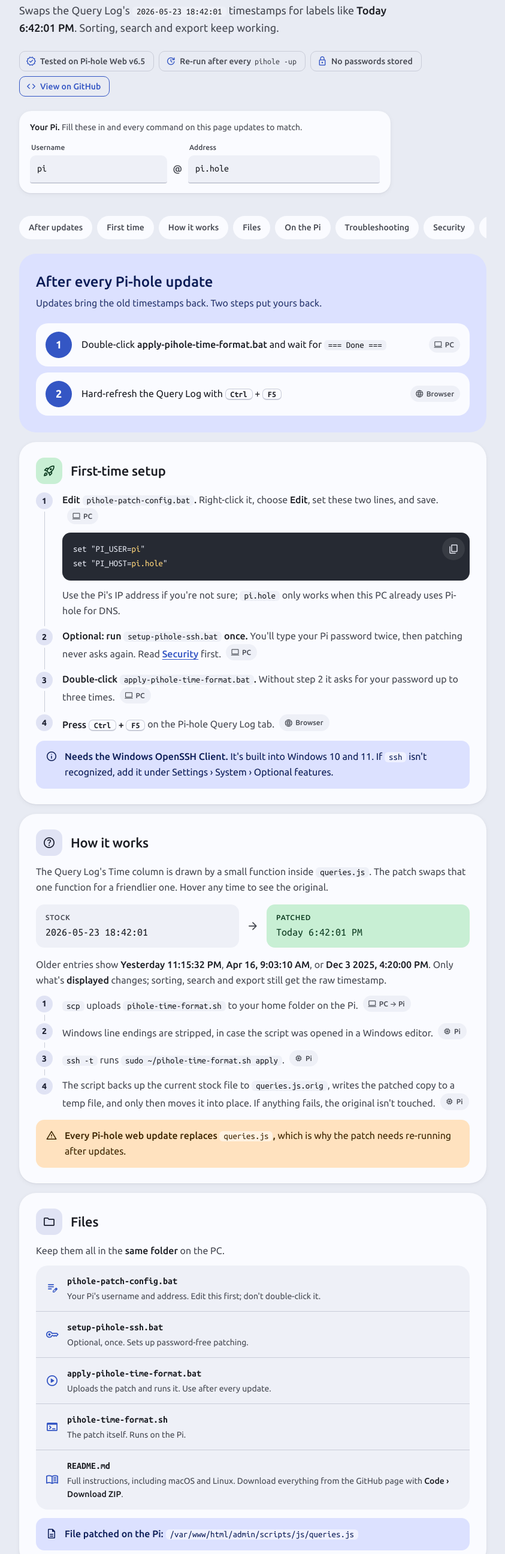
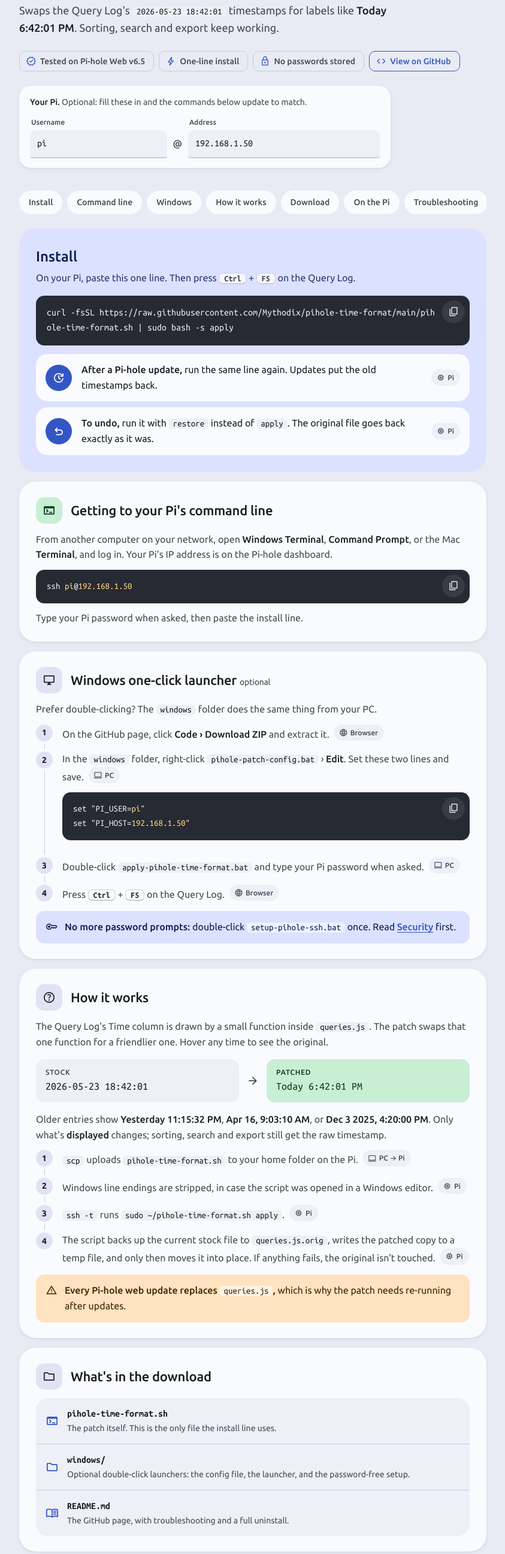
Before and after one commit to Mythodix/pihole-time-format, a plain HTML site: page docs/index.html in a window 1280 px wide. Shown: the part 196-2787 px from the top of the page at 60% size, without its empty margins (218-1061 px from the left). Drawn offline with nearby package versions, Linux system fonts and the light colour scheme.

Commit message:
Add files via upload

```diff
--- a/docs/index.html
+++ b/docs/index.html
@@ -179,7 +179,9 @@
     margin: 14px 0 16px;
   }
   .run h2 { font-size: 24px; font-weight: 500; margin: 0 0 4px; }
-  .run .sub { margin: 0 0 20px; color: inherit; opacity: .85; }
+  .run .code { margin: 0 0 14px; }
+  .run .code pre { white-space: pre-wrap; word-break: break-all; font-size: 16px; }
+  .run .sub { margin: 0 0 16px; color: inherit; opacity: .85; }
   .steps { list-style: none; padding: 0; margin: 0; display: grid; gap: 10px; }
   .step {
     display: grid;
@@ -425,17 +427,17 @@
     <p class="lede">Swaps the Query Log's <code>2026-05-23 18:42:01</code> timestamps for labels like <strong>Today 6:42:01 PM</strong>. Sorting, search and export keep working.</p>
     <div class="chips">
       <span class="chip"><span class="ms">verified</span>Tested on Pi-hole Web v6.5</span>
-      <span class="chip"><span class="ms">update</span>Re-run after every <code>pihole -up</code></span>
+      <span class="chip"><span class="ms">bolt</span>One-line install</span>
       <span class="chip"><span class="ms">lock</span>No passwords stored</span>
-      <a class="chip link" href="https://github.com/YOUR-GITHUB-USERNAME/pihole-time-format"><span class="ms">code</span>View on GitHub</a>
+      <a class="chip link" href="https://github.com/Mythodix/pihole-time-format"><span class="ms">code</span>View on GitHub</a>
     </div>
 
     <div class="pi-box">
-      <p class="hint"><strong>Your Pi.</strong> Fill these in and every command on this page updates to match.</p>
+      <p class="hint"><strong>Your Pi.</strong> Optional: fill these in and the commands below update to match.</p>
       <div class="pi-row">
         <label class="field"><span>Username</span><input id="in-user" value="pi" autocomplete="off" spellcheck="false"></label>
         <span class="at">@</span>
-        <label class="field"><span>Address</span><input id="in-host" value="pi.hole" autocomplete="off" spellcheck="false"></label>
+        <label class="field"><span>Address</span><input id="in-host" value="192.168.1.50" autocomplete="off" spellcheck="false"></label>
       </div>
     </div>
   </header>
@@ -444,10 +446,11 @@
 <nav class="tabs" aria-label="Sections">
   <div class="wrap">
     <div class="row">
-      <a href="#run">After updates</a>
-      <a href="#first">First time</a>
+      <a href="#run">Install</a>
+      <a href="#first">Command line</a>
+      <a href="#windows">Windows</a>
       <a href="#why">How it works</a>
-      <a href="#files">Files</a>
+      <a href="#files">Download</a>
       <a href="#manual">On the Pi</a>
       <a href="#trouble">Troubleshooting</a>
       <a href="#security">Security</a>
@@ -459,40 +462,51 @@
 <main class="wrap">
 
   <section class="run" id="run">
-    <h2>After every Pi-hole update</h2>
-    <p class="sub">Updates bring the old timestamps back. Two steps put yours back.</p>
+    <h2>Install</h2>
+    <p class="sub">On your Pi, paste this one line. Then press <kbd>Ctrl</kbd> + <kbd>F5</kbd> on the Query Log.</p>
+    <div class="code"><pre>curl -fsSL https://raw.githubusercontent.com/Mythodix/pihole-time-format/main/pihole-time-format.sh | sudo bash -s apply</pre><button class="copy" aria-label="Copy install command"><span class="ms">content_copy</span></button></div>
     <ol class="steps">
       <li class="step">
-        <span class="n">1</span>
-        <span>Double-click <strong>apply-pihole-time-format.bat</strong> and wait for <code>=== Done ===</code></span>
-        <span class="where"><span class="ms">computer</span>PC</span>
+        <span class="n"><span class="ms">update</span></span>
+        <span><strong>After a Pi-hole update,</strong> run the same line again. Updates put the old timestamps back.</span>
+        <span class="where"><span class="ms">memory</span>Pi</span>
       </li>
       <li class="step">
-        <span class="n">2</span>
-        <span>Hard-refresh the Query Log with <kbd>Ctrl</kbd> + <kbd>F5</kbd></span>
-        <span class="where"><span class="ms">language</span>Browser</span>
+        <span class="n"><span class="ms">undo</span></span>
+        <span><strong>To undo,</strong> run it with <code>restore</code> instead of <code>apply</code>. The original file goes back exactly as it was.</span>
+        <span class="where"><span class="ms">memory</span>Pi</span>
       </li>
     </ol>
   </section>
 
   <section class="card" id="first">
     <div class="card-head">
-      <span class="icon-tile ok"><span class="ms">rocket_launch</span></span>
-      <h2>First-time setup</h2>
+      <span class="icon-tile ok"><span class="ms">terminal</span></span>
+      <h2>Getting to your Pi's command line</h2>
     </div>
+    <p>From another computer on your network, open <strong>Windows Terminal</strong>, <strong>Command Prompt</strong>, or the Mac <strong>Terminal</strong>, and log in. Your Pi's IP address is on the Pi-hole dashboard.</p>
+    <div class="code"><pre>ssh <span class="v u">pi</span>@<span class="v h">pi.hole</span></pre><button class="copy" aria-label="Copy command"><span class="ms">content_copy</span></button></div>
+    <p>Type your Pi password when asked, then paste the install line.</p>
+  </section>
+
+  <section class="card" id="windows">
+    <div class="card-head">
+      <span class="icon-tile"><span class="ms">desktop_windows</span></span>
+      <h2>Windows one-click launcher <span style="font-size:14px;color:var(--on-surface-variant);font-weight:400">optional</span></h2>
+    </div>
+    <p>Prefer double-clicking? The <code>windows</code> folder does the same thing from your PC.</p>
     <ol class="flow">
-      <li><strong>Edit <code>pihole-patch-config.bat</code>.</strong> Right-click it, choose <strong>Edit</strong>, set these two lines, and save.<span class="where"><span class="ms">computer</span>PC</span>
+      <li>On the GitHub page, click <strong>Code › Download ZIP</strong> and extract it.<span class="where"><span class="ms">language</span>Browser</span></li>
+      <li>In the <code>windows</code> folder, right-click <code>pihole-patch-config.bat</code> › <strong>Edit</strong>. Set these two lines and save.<span class="where"><span class="ms">computer</span>PC</span>
         <div class="code"><pre>set "PI_USER=<span class="v u">pi</span>"
 set "PI_HOST=<span class="v h">pi.hole</span>"</pre><button class="copy" aria-label="Copy lines"><span class="ms">content_copy</span></button></div>
-        <p>Use the Pi's IP address if you're not sure; <code>pi.hole</code> only works when this PC already uses Pi-hole for DNS.</p>
       </li>
-      <li><strong>Optional: run <code>setup-pihole-ssh.bat</code> once.</strong> You'll type your Pi password twice, then patching never asks again. Read <a href="#security">Security</a> first.<span class="where"><span class="ms">computer</span>PC</span></li>
-      <li><strong>Double-click <code>apply-pihole-time-format.bat</code>.</strong> Without step 2 it asks for your password up to three times.<span class="where"><span class="ms">computer</span>PC</span></li>
-      <li><strong>Press <kbd>Ctrl</kbd> + <kbd>F5</kbd></strong> on the Pi-hole Query Log tab.<span class="where"><span class="ms">language</span>Browser</span></li>
+      <li>Double-click <code>apply-pihole-time-format.bat</code> and type your Pi password when asked.<span class="where"><span class="ms">computer</span>PC</span></li>
+      <li>Press <kbd>Ctrl</kbd> + <kbd>F5</kbd> on the Query Log.<span class="where"><span class="ms">language</span>Browser</span></li>
     </ol>
     <div class="note info">
-      <span class="ms">info</span>
-      <p><strong>Needs the Windows OpenSSH Client.</strong> It's built into Windows 10 and 11. If <code>ssh</code> isn't recognized, add it under Settings › System › Optional features.</p>
+      <span class="ms">key</span>
+      <p><strong>No more password prompts:</strong> double-click <code>setup-pihole-ssh.bat</code> once. Read <a href="#security">Security</a> first.</p>
     </div>
   </section>
 
@@ -523,37 +537,29 @@
   <section class="card" id="files">
     <div class="card-head">
       <span class="icon-tile"><span class="ms">folder</span></span>
-      <h2>Files</h2>
+      <h2>What's in the download</h2>
     </div>
-    <p>Keep them all in the <strong>same folder</strong> on the PC.</p>
     <ul class="list">
-      <li><span class="ms">edit_note</span><div class="body"><div class="title">pihole-patch-config.bat</div><div class="desc">Your Pi's username and address. Edit this first; don't double-click it.</div></div></li>
-      <li><span class="ms">key</span><div class="body"><div class="title">setup-pihole-ssh.bat</div><div class="desc">Optional, once. Sets up password-free patching.</div></div></li>
-      <li><span class="ms">play_circle</span><div class="body"><div class="title">apply-pihole-time-format.bat</div><div class="desc">Uploads the patch and runs it. Use after every update.</div></div></li>
-      <li><span class="ms">terminal</span><div class="body"><div class="title">pihole-time-format.sh</div><div class="desc">The patch itself. Runs on the Pi.</div></div></li>
-      <li><span class="ms">menu_book</span><div class="body"><div class="title">README.md</div><div class="desc">Full instructions, including macOS and Linux. Download everything from the GitHub page with <strong>Code › Download ZIP</strong>.</div></div></li>
+      <li><span class="ms">terminal</span><div class="body"><div class="title">pihole-time-format.sh</div><div class="desc">The patch itself. This is the only file the install line uses.</div></div></li>
+      <li><span class="ms">folder</span><div class="body"><div class="title">windows/</div><div class="desc">Optional double-click launchers: the config file, the launcher, and the password-free setup.</div></div></li>
+      <li><span class="ms">menu_book</span><div class="body"><div class="title">README.md</div><div class="desc">The GitHub page, with troubleshooting and a full uninstall.</div></div></li>
     </ul>
-    <div class="note info">
-      <span class="ms">description</span>
-      <p><strong>File patched on the Pi:</strong> <code>/var/www/html/admin/scripts/js/queries.js</code></p>
-    </div>
   </section>
 
   <section class="card" id="manual">
     <div class="card-head">
       <span class="icon-tile"><span class="ms">keyboard</span></span>
-      <h2>Running it on the Pi</h2>
+      <h2>Other ways to run it</h2>
     </div>
-    <p>From Command Prompt, PowerShell, or a macOS/Linux terminal, log into the Pi:</p>
-    <div class="code"><pre>ssh <span class="v u">pi</span>@<span class="v h">pi.hole</span></pre><button class="copy" aria-label="Copy command"><span class="ms">content_copy</span></button></div>
-    <p><strong>Quickest install:</strong> download the script straight onto the Pi and apply it. After future updates, just run the last line again.</p>
-    <div class="code"><pre>curl -fsSL https://raw.githubusercontent.com/YOUR-GITHUB-USERNAME/pihole-time-format/main/pihole-time-format.sh -o ~/pihole-time-format.sh
+    <p><strong>Download first, then run:</strong> for anyone who prefers to read a script before running it.</p>
+    <div class="code"><pre>curl -fsSL https://raw.githubusercontent.com/Mythodix/pihole-time-format/main/pihole-time-format.sh -o ~/pihole-time-format.sh
 chmod +x ~/pihole-time-format.sh
-sudo ~/pihole-time-format.sh apply</pre><button class="copy" aria-label="Copy commands"><span class="ms">content_copy</span></button></div>
-    <p>Script commands:</p>
-    <div class="code"><pre>~/pihole-time-format.sh status         <span class="c"># patched? can this version be patched?</span>
-sudo ~/pihole-time-format.sh apply     <span class="c"># apply the patch</span>
-sudo ~/pihole-time-format.sh restore   <span class="c"># put Pi-hole's stock file back</span></pre><button class="copy" aria-label="Copy commands"><span class="ms">content_copy</span></button></div>
+less ~/pihole-time-format.sh              <span class="c"># read it first (q to quit)</span>
+sudo bash ~/pihole-time-format.sh apply</pre><button class="copy" aria-label="Copy commands"><span class="ms">content_copy</span></button></div>
+    <p>Commands for a downloaded copy:</p>
+    <div class="code"><pre>bash ~/pihole-time-format.sh status         <span class="c"># patched? can this version be patched?</span>
+sudo bash ~/pihole-time-format.sh apply     <span class="c"># apply the patch</span>
+sudo bash ~/pihole-time-format.sh restore   <span class="c"># put Pi-hole's stock file back</span></pre><button class="copy" aria-label="Copy commands"><span class="ms">content_copy</span></button></div>
     <p><strong>Patching from macOS or Linux</strong> (the .bat files are Windows-only):</p>
     <div class="code"><pre>scp pihole-time-format.sh <span class="v u">pi</span>@<span class="v h">pi.hole</span>:~/
 ssh -t <span class="v u">pi</span>@<span class="v h">pi.hole</span> "chmod +x ~/pihole-time-format.sh &amp;&amp; sudo ~/pihole-time-format.sh apply"</pre><button class="copy" aria-label="Copy commands"><span class="ms">content_copy</span></button></div>
@@ -593,7 +599,7 @@
 
     <details>
       <summary><span class="ms lead">refresh</span>Patched, but the browser shows the old format<span class="ms chev">expand_more</span></summary>
-      <div class="inner"><p>The browser is using a cached copy. Press <kbd>Ctrl</kbd> + <kbd>F5</kbd> on the Pi-hole tab. If it's still unchanged, run <code>~/pihole-time-format.sh status</code> on the Pi.</p></div>
+      <div class="inner"><p>The browser is using a cached copy. Press <kbd>Ctrl</kbd> + <kbd>F5</kbd> on the Pi-hole tab. If it's still unchanged, run the install line with <code>status</code> instead of <code>apply</code>.</p></div>
     </details>
 
     <details>
@@ -612,7 +618,7 @@
 
     <details>
       <summary><span class="ms lead">healing</span>The Query Log looks broken after patching<span class="ms chev">expand_more</span></summary>
-      <div class="inner"><p>Run <code>sudo ~/pihole-time-format.sh restore</code>, then <kbd>Ctrl</kbd> + <kbd>F5</kbd>. If the backup is missing, <code>sudo pihole -r</code> (Repair) reinstalls Pi-hole's stock web files.</p></div>
+      <div class="inner"><p>Run the install line with <code>restore</code> instead of <code>apply</code>, then <kbd>Ctrl</kbd> + <kbd>F5</kbd>. If the backup is missing, <code>sudo pihole -r</code> (Repair) reinstalls Pi-hole's stock web files.</p></div>
     </details>
   </section>
 
@@ -634,16 +640,16 @@
       <span class="icon-tile err"><span class="ms">delete</span></span>
       <h2>Uninstall</h2>
     </div>
-    <p>Run on the Pi. Lines 2 and 3 are only needed if you ran the setup.</p>
-    <div class="code"><pre>sudo ~/pihole-time-format.sh restore                   <span class="c"># 1. stock timestamps back</span>
+    <p>Run on the Pi. Lines 2 and 3 are only needed if you used the Windows password-free setup.</p>
+    <div class="code"><pre>curl -fsSL https://raw.githubusercontent.com/Mythodix/pihole-time-format/main/pihole-time-format.sh | sudo bash -s restore  <span class="c"># 1. stock timestamps back</span>
 sudo rm /etc/sudoers.d/pihole-timeformat               <span class="c"># 2. remove the sudo rule</span>
 sed -i '/pihole-time-format$/d' ~/.ssh/authorized_keys <span class="c"># 3. remove the setup's key</span>
-rm ~/pihole-time-format.sh                             <span class="c"># 4. delete the script</span>
-sudo rm /var/www/html/admin/scripts/js/queries.js.orig <span class="c">#    and its backup</span></pre><button class="copy" aria-label="Copy commands"><span class="ms">content_copy</span></button></div>
+rm -f ~/pihole-time-format.sh                          <span class="c"># 4. delete any downloaded copy</span>
+sudo rm -f /var/www/html/admin/scripts/js/queries.js.orig <span class="c"># and the backup</span></pre><button class="copy" aria-label="Copy commands"><span class="ms">content_copy</span></button></div>
     <p>Line 3 only removes keys the setup created. If setup reused a key you already had, leave it unless you want to remove it by hand.</p>
   </section>
 
-  <footer>Pi-hole Time Format Patch · Made by Mythodix · <a href="https://github.com/YOUR-GITHUB-USERNAME/pihole-time-format">GitHub</a> · MIT License<br>Not affiliated with the Pi-hole project.</footer>
+  <footer>Pi-hole Time Format Patch · Made by Mythodix · <a href="https://github.com/Mythodix/pihole-time-format">GitHub</a> · MIT License<br>Not affiliated with the Pi-hole project.</footer>
 </main>
 
 <div class="snack" id="snack" role="status" aria-live="polite">Copied</div>
@@ -667,14 +673,14 @@
     function save(k, v) { try { localStorage.setItem(k, v); } catch (e) {} }
     function paint() {
       var u = inUser.value.trim() || 'pi';
-      var h = inHost.value.trim() || 'pi.hole';
+      var h = inHost.value.trim() || '192.168.1.50';
       document.querySelectorAll('.v.u').forEach(function (el) { el.textContent = u; });
       document.querySelectorAll('.v.h').forEach(function (el) { el.textContent = h; });
       save('pihole-patch-user', inUser.value.trim());
       save('pihole-patch-host', inHost.value.trim());
     }
     inUser.value = read('pihole-patch-user', 'pi');
-    inHost.value = read('pihole-patch-host', 'pi.hole');
+    inHost.value = read('pihole-patch-host', '192.168.1.50');
     inUser.addEventListener('input', paint);
     inHost.addEventListener('input', paint);
     paint();
```
Also changed, not shown: 6 other files.
